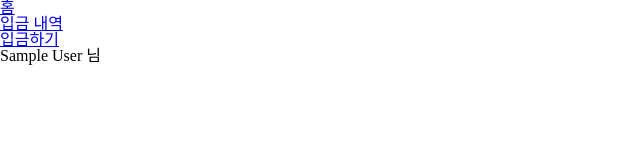
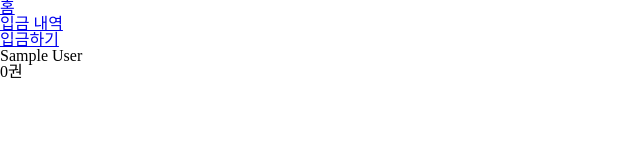
Before and after one commit to no-pla/book-bank, a Next.js app: page / in a window 1280 px wide. Shown: the top 160 px of the page, without its empty margins (0-640 px from the left). Built offline with nearby package versions, Linux system fonts and the light colour scheme; no server answers; sample sign-in values are in the browser's storage.

Commit message:
🐛 미로그인 시 렌더링 오류 수정 @no-pla

```diff
--- a/next.config.js
+++ b/next.config.js
@@ -1,6 +1,9 @@
 /** @type {import('next').NextConfig} */
 const nextConfig = {
-  reactStrictMode: true,
-}
+  reactStrictMode: false,
+  images: {
+    domains: ["search1.kakaocdn.net"],
+  },
+};
 
-module.exports = nextConfig
+module.exports = nextConfig;
--- a/src/components/Auth/SignUpForm.tsx
+++ b/src/components/Auth/SignUpForm.tsx
@@ -5,6 +5,7 @@ import { useRouter } from "next/router";
 import { createUserWithEmailAndPassword, updateProfile } from "firebase/auth";
 import { auth } from "@/share/firebase";
 import axios from "axios";
+import { DB_LINK } from "@/share/server";
 
 interface IUserData {
   email: string;
@@ -37,7 +38,7 @@ const SignUpForm = () => {
           await updateProfile(user, {
             displayName: username,
           }).then(async () => {
-            await axios.post("http://localhost:3001/users", {
+            await axios.post(`${DB_LINK}/users`, {
               id: user.uid,
               nickname: user.displayName,
               totalBook: 0,
@@ -51,7 +52,7 @@ const SignUpForm = () => {
         alert("이미 가입된 계정입니다."); // 추후 모달로 수정
         return;
       } else {
-        alert("예기치 못한 오류로 회원가입에 실패했습니다."); // 추후 모달로 수정
+        alert("예기치 못한 오류로 회원가입을 실패했습니다."); // 추후 모달로 수정
         return;
       }
     }
--- a/src/components/Hooks/useAuth.ts
+++ b/src/components/Hooks/useAuth.ts
@@ -1,5 +1,4 @@
 import { auth } from "@/share/firebase";
-import axios from "axios";
 import { useRouter } from "next/router";
 import { useEffect, useState } from "react";
 
@@ -11,14 +10,14 @@ const useAuth = () => {
     const unSub = auth.onAuthStateChanged(async (currentUser) => {
       if (!currentUser) {
         // 로그인 X 일때 | 기본적으로 login 페이지로 이동
-        if (router.pathname !== "/register") {
+        if (router.pathname !== "/login" && router.pathname !== "/register") {
+          // 로그인 & 회원 가입 페이지가 아니면 로그인 페이지로
           return router.push("/login");
         }
-        return;
-      }
-
-      if (router.pathname === "/login" || router.pathname === "/register") {
-        return router.push("/");
+      } else {
+        if (router.pathname === "/login" || router.pathname === "/register") {
+          return router.push("/");
+        }
       }
       setUser(currentUser);
     });
--- /dev/null
+++ b/src/components/Hooks/useUser.tsx
@@ -0,0 +1,19 @@
+import { DB_LINK } from "@/share/server";
+import axios from "axios";
+import { useQuery } from "react-query";
+
+const useUser = (uid: string) => {
+  const { data } = useQuery(
+    "getUserInfo",
+    async () => {
+      return await axios.get(`${DB_LINK}/users/${uid}`);
+    },
+    {
+      select: (data) => data.data,
+      enabled: !!uid,
+    }
+  );
+  return data;
+};
+
+export default useUser;
--- a/src/pages/index.tsx
+++ b/src/pages/index.tsx
@@ -1,3 +1,22 @@
+import { useEffect } from "react";
+import { useQueryClient } from "react-query";
+import useUser from "@/components/Hooks/useUser";
+
 export default function Home({ currentUser }: any) {
-  return <h1>{currentUser?.displayName || "닉네임"} 님</h1>;
+  const queryClient = useQueryClient();
+  const userInfo = useUser(currentUser?.uid);
+
+  console.log("메인 리렌더");
+
+  useEffect(() => {
+    queryClient.invalidateQueries("getUserInfo");
+  }, []);
+
+  return (
+    <h1>
+      {currentUser?.displayName || "닉네임"}
+      <br />
+      {userInfo?.totalBook || 0}권
+    </h1>
+  );
 }
```
Also changed, not shown: package.json (+6 -2 lines), 1 other file (tests, documents, lock files or other folders).
